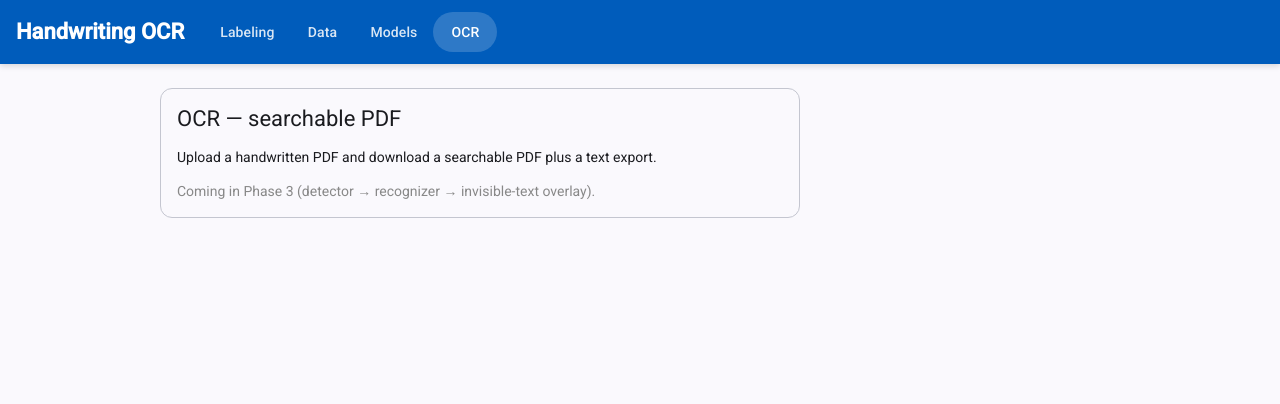
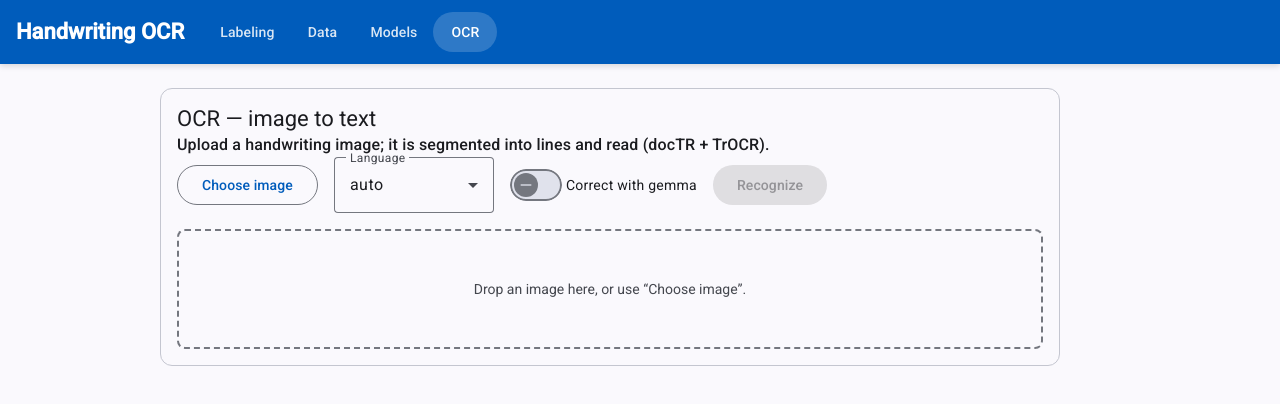
Before and after one commit to xiangfengyepan/ocr-in, an Angular app in the folder app/: page /ocr in a window 1280 px wide. Shown: the top 404 px of the page. Built offline with nearby package versions, Linux system fonts and the light colour scheme.

Commit message:
feat(app): OCR tab — upload image, segment+recognize, box overlay + text
Replaces the OCR stub: choose/drop an image, pick language + optional gemma
correction, Recognize -> calls /ocr/recognize (docTR line detect + TrOCR),
shows detected line boxes overlaid on the image and the assembled text.

```diff
--- a/app/src/app/core/label.service.ts
+++ b/app/src/app/core/label.service.ts
@@ -10,6 +10,8 @@
 export type Language = 'auto' | 'english' | 'spanish' | 'catalan' | 'chinese' | 'japanese';
 
 export interface CorrectResponse { corrected: string; language: string; }
+export interface OcrLine { box: number[]; text: string; }
+export interface OcrResult { width: number; height: number; lines: OcrLine[]; text: string; }
 
 export interface GuessResponse { guess: string; confidence: number; kind: Kind; engine: string; }
 export interface SampleBody {
@@ -73,4 +75,7 @@
     form.append('file', file);
     return this.http.post<{ imported: number }>(`${API}/label/import`, form);
   }
+  recognizeImage(image: string, correct: boolean, language: Language): Observable<OcrResult> {
+    return this.http.post<OcrResult>(`${API}/ocr/recognize`, { image, correct, language });
+  }
 }
--- a/app/src/app/ocr/ocr.html
+++ b/app/src/app/ocr/ocr.html
@@ -1,9 +1,50 @@
-<mat-card class="stub" appearance="outlined">
+<mat-card class="ocr" appearance="outlined">
   <mat-card-header>
-    <mat-card-title>OCR — searchable PDF</mat-card-title>
+    <mat-card-title>OCR — image to text</mat-card-title>
+    <mat-card-subtitle>Upload a handwriting image; it is segmented into lines and read (docTR + TrOCR).</mat-card-subtitle>
   </mat-card-header>
+
   <mat-card-content>
-    <p>Upload a handwritten PDF and download a searchable PDF plus a text export.</p>
-    <p class="muted">Coming in Phase 3 (detector → recognizer → invisible-text overlay).</p>
+    <div class="controls">
+      <button mat-stroked-button (click)="fileInput.click()">Choose image</button>
+      <input #fileInput type="file" accept="image/*" hidden (change)="onFile($event)" />
+      <mat-form-field appearance="outline" class="lang" subscriptSizing="dynamic">
+        <mat-label>Language</mat-label>
+        <mat-select [value]="language()" (selectionChange)="setLanguage($event.value)">
+          @for (l of languages; track l) { <mat-option [value]="l">{{ l }}</mat-option> }
+        </mat-select>
+      </mat-form-field>
+      <mat-slide-toggle [checked]="correct()" (change)="correct.set($event.checked)">Correct with gemma</mat-slide-toggle>
+      <button mat-flat-button color="primary" [disabled]="!image() || loading()" (click)="recognize()">
+        @if (loading()) { <mat-progress-spinner diameter="18" mode="indeterminate" /> } @else { Recognize }
+      </button>
+    </div>
+
+    @if (!image()) {
+      <div class="dropzone" (dragover)="onDragOver($event)" (drop)="onDrop($event)">
+        Drop an image here, or use “Choose image”.
+      </div>
+    } @else {
+      <div class="preview" (dragover)="onDragOver($event)" (drop)="onDrop($event)">
+        <img [src]="image()" alt="uploaded" />
+        @if (result(); as r) {
+          <svg class="overlay" [attr.viewBox]="'0 0 ' + r.width + ' ' + r.height" preserveAspectRatio="none">
+            @for (ln of r.lines; track $index) {
+              <rect class="box" [attr.x]="ln.box[0]" [attr.y]="ln.box[1]"
+                [attr.width]="ln.box[2] - ln.box[0]" [attr.height]="ln.box[3] - ln.box[1]" />
+            }
+          </svg>
+        }
+      </div>
+    }
+
+    @if (loading()) {
+      <p class="hint">Segmenting + reading… (first run loads the models, ~10–20s)</p>
+    }
+
+    @if (result(); as r) {
+      <h3>Text ({{ r.lines.length }} line{{ r.lines.length === 1 ? '' : 's' }})</h3>
+      <pre class="text">{{ r.text }}</pre>
+    }
   </mat-card-content>
 </mat-card>
--- a/app/src/app/ocr/ocr.scss
+++ b/app/src/app/ocr/ocr.scss
@@ -1,2 +1,50 @@
-.stub { max-width: 640px; }
-.stub .muted { color: #888; }
+.ocr { max-width: 900px; }
+
+.controls {
+  display: flex;
+  align-items: center;
+  gap: 1rem;
+  flex-wrap: wrap;
+  margin-bottom: 1rem;
+}
+.controls .lang { width: 160px; }
+
+.dropzone {
+  border: 2px dashed var(--mat-sys-outline);
+  border-radius: 8px;
+  padding: 3rem 1rem;
+  text-align: center;
+  color: var(--mat-sys-on-surface-variant);
+}
+
+.preview {
+  position: relative;
+  display: inline-block;
+  max-width: 100%;
+  border: 1px solid var(--mat-sys-outline-variant);
+  border-radius: 6px;
+  overflow: hidden;
+}
+.preview img { display: block; max-width: 100%; height: auto; }
+.preview .overlay {
+  position: absolute;
+  inset: 0;
+  width: 100%;
+  height: 100%;
+}
+.preview .box {
+  fill: rgba(25, 118, 210, 0.12);
+  stroke: #1976d2;
+  stroke-width: 2;
+  vector-effect: non-scaling-stroke;
+}
+
+.hint { color: var(--mat-sys-on-surface-variant); }
+
+.text {
+  white-space: pre-wrap;
+  word-break: break-word;
+  background: var(--mat-sys-surface-container);
+  padding: 0.75rem;
+  border-radius: 6px;
+}
--- a/app/src/app/ocr/ocr.ts
+++ b/app/src/app/ocr/ocr.ts
@@ -1,10 +1,83 @@
-import { Component } from '@angular/core';
+import { Component, inject, signal } from '@angular/core';
+import { finalize } from 'rxjs';
 import { MatCardModule } from '@angular/material/card';
+import { MatButtonModule } from '@angular/material/button';
+import { MatProgressSpinnerModule } from '@angular/material/progress-spinner';
+import { MatSlideToggleModule } from '@angular/material/slide-toggle';
+import { MatFormFieldModule } from '@angular/material/form-field';
+import { MatSelectModule } from '@angular/material/select';
+import { Language, LabelService, OcrResult } from '../core/label.service';
+import { ToastService } from '../shared/toast.service';
 
 @Component({
   selector: 'app-ocr',
-  imports: [MatCardModule],
+  imports: [
+    MatCardModule,
+    MatButtonModule,
+    MatProgressSpinnerModule,
+    MatSlideToggleModule,
+    MatFormFieldModule,
+    MatSelectModule,
+  ],
   templateUrl: './ocr.html',
   styleUrl: './ocr.scss',
 })
-export class Ocr {}
+export class Ocr {
+  private svc = inject(LabelService);
+  private toast = inject(ToastService);
+
+  readonly languages: Language[] = ['auto', 'english', 'spanish', 'catalan', 'chinese', 'japanese'];
+  image = signal<string | null>(null);
+  result = signal<OcrResult | null>(null);
+  loading = signal(false);
+  correct = signal(false);
+  language = signal<Language>('auto');
+
+  onFile(event: Event): void {
+    const input = event.target as HTMLInputElement;
+    const file = input.files?.[0];
+    input.value = '';
+    if (file) this.load(file);
+  }
+
+  onDrop(event: DragEvent): void {
+    event.preventDefault();
+    const file = event.dataTransfer?.files?.[0];
+    if (file) this.load(file);
+  }
+
+  onDragOver(event: DragEvent): void {
+    event.preventDefault();
+  }
+
+  private load(file: File): void {
+    if (!file.type.startsWith('image/')) {
+      this.toast.error('Please choose an image file.');
+      return;
+    }
+    const reader = new FileReader();
+    reader.onload = () => {
+      this.image.set(reader.result as string);
+      this.result.set(null);
+    };
+    reader.readAsDataURL(file);
+  }
+
+  setLanguage(l: Language): void {
+    this.language.set(l);
+  }
+
+  recognize(): void {
+    const img = this.image();
+    if (!img) return;
+    this.loading.set(true);
+    this.result.set(null);
+    this.svc
+      .recognizeImage(img, this.correct(), this.language())
+      .pipe(finalize(() => this.loading.set(false)))
+      .subscribe({
+        next: (r) => this.result.set(r),
+        error: () => this.toast.error('Recognition failed — is the API running?'),
+      });
+  }
+}
```
Also changed, not shown: 1 other file (tests, documents, lock files or other folders).
